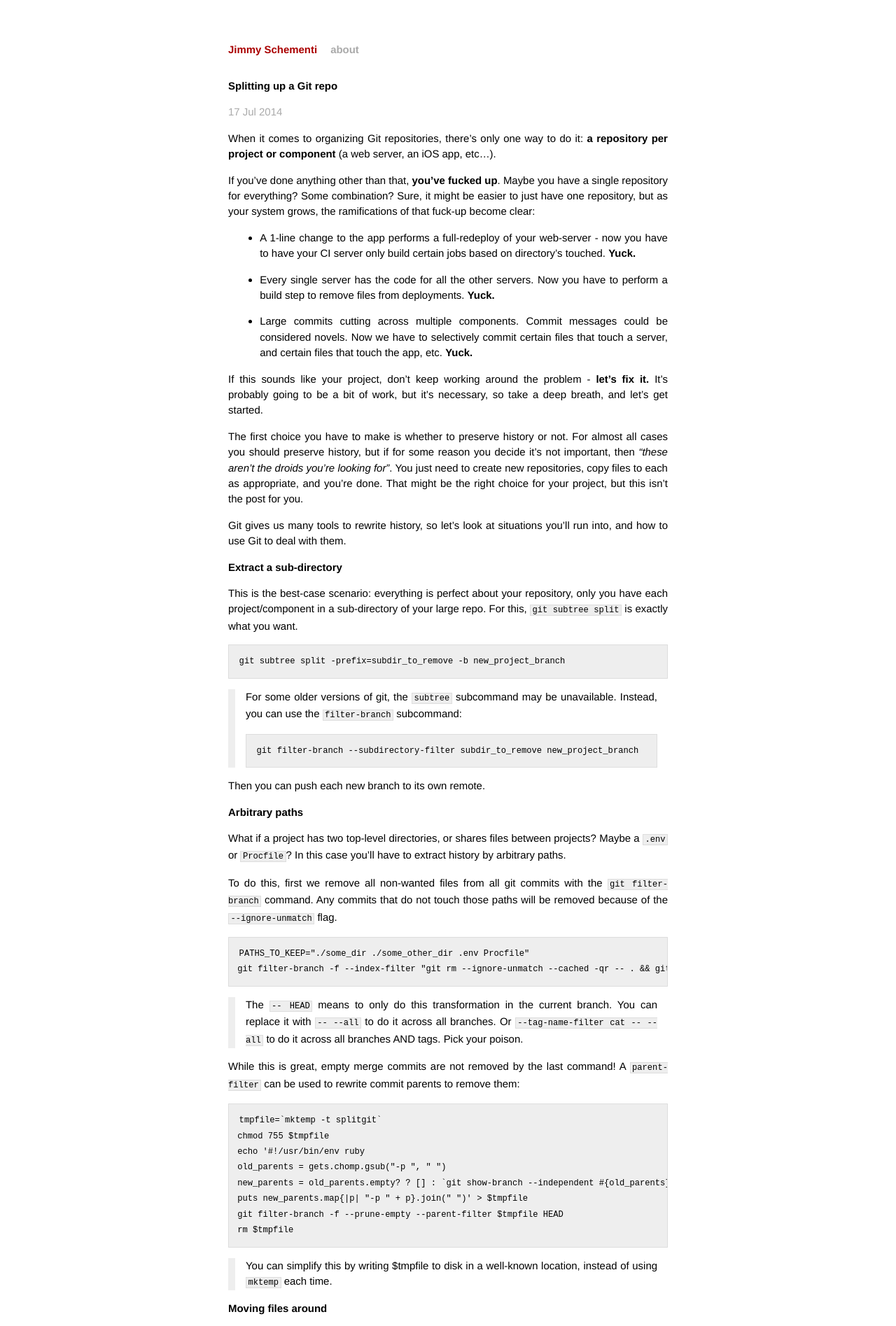
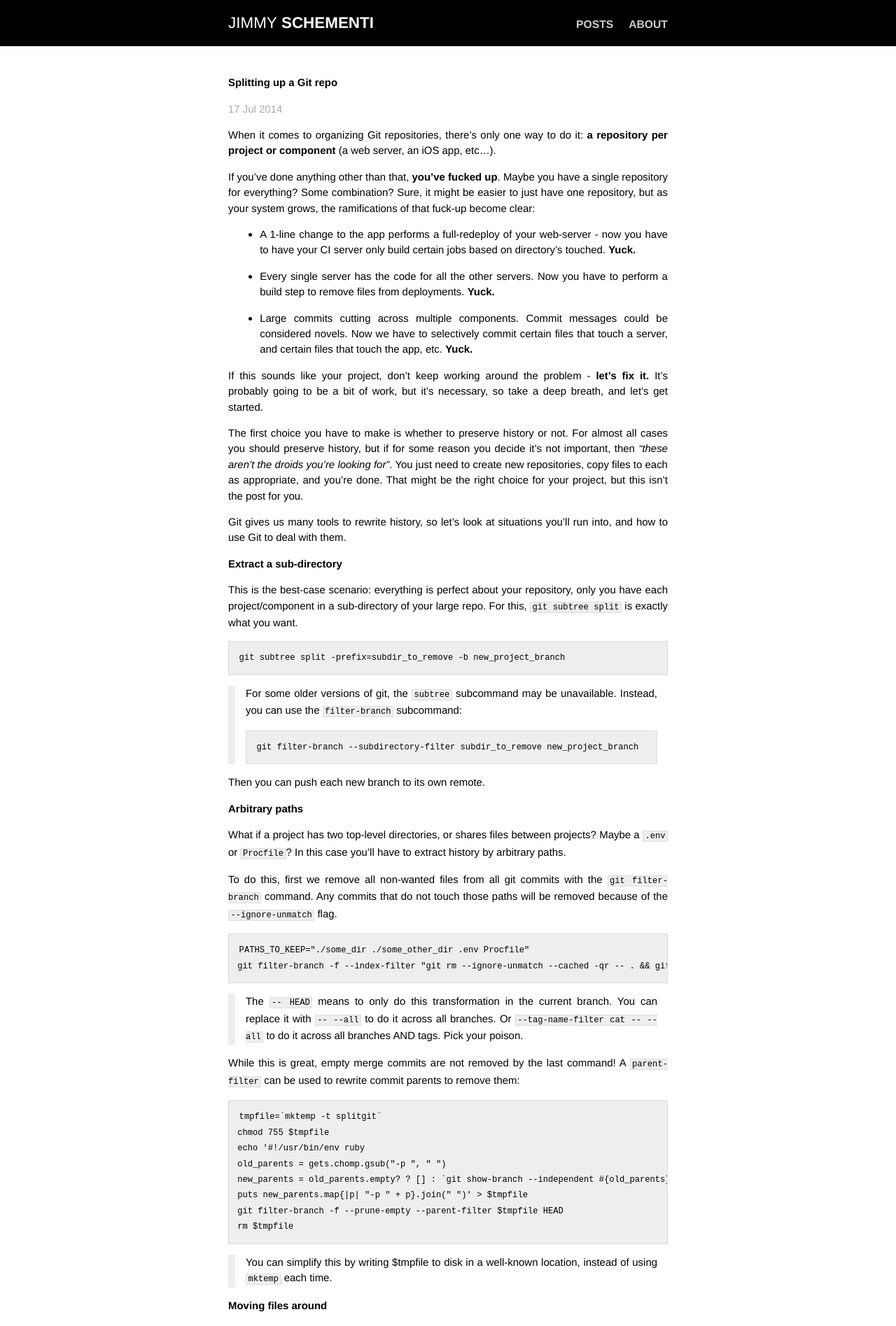
Before and after one commit to jschementi/jschementi.github.io, a Jekyll site: the page built from _posts/2014-07-17-splitting-up-a-git-repo.md, in a window 1280 px wide. Shown: the top 1895 px of the page at 70% size. Built offline with Jekyll 4.4.1, drawn with Linux system fonts in a browser that asks for light colours; Markdown is read by kramdown in place of the engine named in the settings; comment, search, counter and statistics services are not loaded.

Commit message:
update design
- add image of me on homepage
- nicer header/menu

```diff
--- a/_layouts/default.html
+++ b/_layouts/default.html
@@ -50,8 +50,11 @@
 
         <div class="site">
           <div class="header">
-            <h1 class="title"><a href="/">{{ site.name }}</a></h1>
-            <a class="extra" href="/about">about</a>
+            <h1 class="title"><a href="/"><span>Jimmy</span> Schementi</a></h1>
+            <span class="site-menu">
+              <a class="extra" href="/">posts</a>
+              <a class="extra" href="/about">about</a>
+            </span>
           </div>
 
           {{ content }}
--- a/_layouts/post.html
+++ b/_layouts/post.html
@@ -1,11 +1,14 @@
 ---
 layout: default
 ---
-<h2>{{ page.title }}</h2>
-<p class="meta">{{ page.date | date_to_string }}</p>
+
+<div class="banner-page">
+</div>
 
 <div class="post">
-{{ content }}
+  <h2>{{ page.title }}</h2>
+  <p class="meta">{{ page.date | date_to_string }}</p>
+  {{ content }}
 </div>
 
 <div id="disqus_thread"></div>
--- a/css/main.css
+++ b/css/main.css
@@ -17,6 +17,7 @@ body {
   font: 13.34px Helvetica, Arial, sans-serif;
   font-size: small;
   text-align: center;
+  font-weight: 100;
 }
 
 h1, h2, h3, h4, h5, h6 {
@@ -38,9 +39,46 @@ ul {
 /* Home
 /*
 /*****************************************************************************/
+
+#home {
+  margin-top: 250px;
+}
+
+.page, .post {
+  margin-top: 40px;
+  /*font-size: 1.2em;*/
+}
+
+.banner {
+  background-image: url(../images/me-header-blur.jpg);
+  position: absolute;
+  top: 0;
+  height: 300px;
+  left: 0;
+  right: 0;
+  background-size: cover;
+  background-position: center;
+  background-repeat: no-repeat;
+  background-color: black;
+}
+
+.banner-page {
+  /*background-image: url(../images/me-header-blur.jpg);*/
+  position: absolute;
+  top: 0;
+  height: 66px;
+  left: 0;
+  right: 0;
+  /*background-size: 100%;
+  background-position: top;
+  background-repeat: no-repeat;*/
+  background-color: black;
+}
+
 .posts {
   list-style-type: none;
   margin-bottom: 2em;
+  padding-left: 0;
 }
 
 .posts li {
@@ -51,6 +89,7 @@ ul {
   color: #aaa;
   font-family: Monaco, "Courier New", monospace;
   font-size: 80%;
+  float: right;
 }
 
 /*****************************************************************************/
@@ -63,7 +102,7 @@ ul {
   font-size: 115%;
   text-align: justify;
   width: 42em;
-  margin: 3em auto 2em;
+  margin: 0em auto 2em;
   line-height: 1.5em;
 }
 
@@ -71,31 +110,52 @@ ul {
   max-width: 42em;
 }
 
+.header {
+  position: relative;
+  text-transform: uppercase;
+  font-weight: 600;
+  z-index: 1;
+}
+
 .header a {
-  font-weight: bold;
+  font-weight: 600;
   text-decoration: none;
 }
 
 .title {
+  color: white;
+  font-size: 1.5em;
   display: inline-block;
-  margin-bottom: 2em;
 }
 
 .title a {
-  color: #a00;
+  color: white;
 }
 
 .title a:hover {
-  color: #000;
+  color: #eee;
 }
 
-.header a.extra {
-  color: #aaa;
-  margin-left: 1em;
+.title a span {
+  font-weight: 100;
 }
 
-.header a.extra:hover {
-  color: #000;
+.site-menu {
+  display: inline-block;
+  position: absolute;
+  right: 0;
+  top: 1em;
+  font-size: 1.5em;
+}
+
+.site-menu a.extra {
+  color: #ccc;
+  margin-left: 1em;
+  font-size: 0.70em;
+}
+
+.site-menu a.extra:hover {
+  color: #fff;
 }
 
 .meta {
--- a/index.html
+++ b/index.html
@@ -4,10 +4,11 @@ title: Jimmy Schementi
 ---
 
 <div id="home">
-  <p style="margin-left: 20px; margin-top: 0;"><a href="http://feeds.feedburner.com/jimmy-thinking"><img src="http://feeds.feedburner.com/~fc/jimmy-thinking?bg=EEEEEE&amp;fg=000000&amp;anim=0" height="26" width="88" style="border:0" alt="" /></a></p>
+  <div class="banner"></div>
+  <p style="margin-top: 0;"><a href="http://feeds.feedburner.com/jimmy-thinking"><img src="http://feeds.feedburner.com/~fc/jimmy-thinking?bg=EEEEEE&amp;fg=000000&amp;anim=0" height="26" width="88" style="border:0" alt="" /></a></p>
   <ul class="posts">
     {% for post in site.posts %}
-      <li><span>{{ post.date | date_to_string }}</span> &raquo; <a href="{{ post.url }}">{{ post.title }}</a></li>
+      <li><a href="{{ post.url }}">{{ post.title }}</a> <span>{{ post.date | date_to_string }}</span></li>
     {% endfor %}
   </ul>
 </div>
```
Also changed, not shown: other parts of _layouts/default.html (+1 -0 lines), _layouts/page.html (+6 -2 lines), images/me-header-blur.jpg (added).
